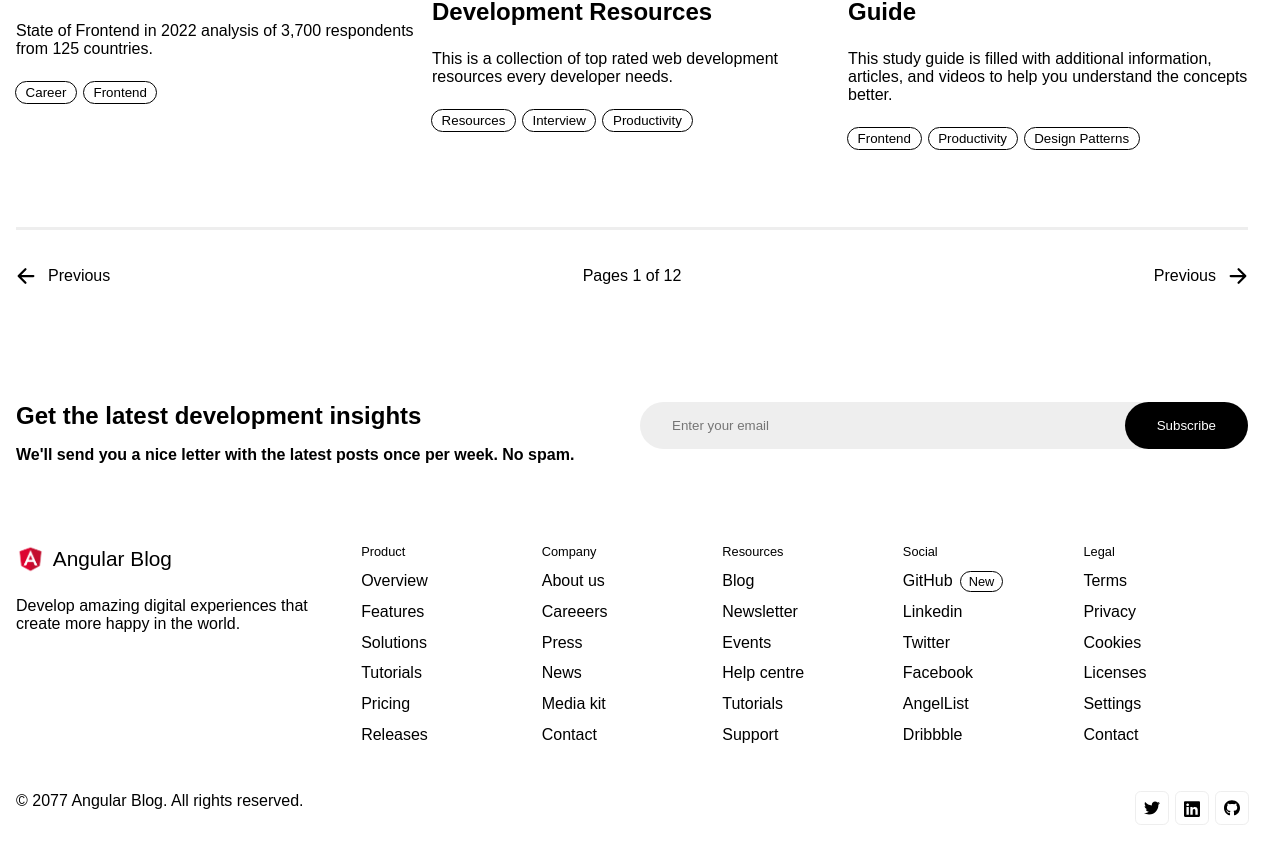
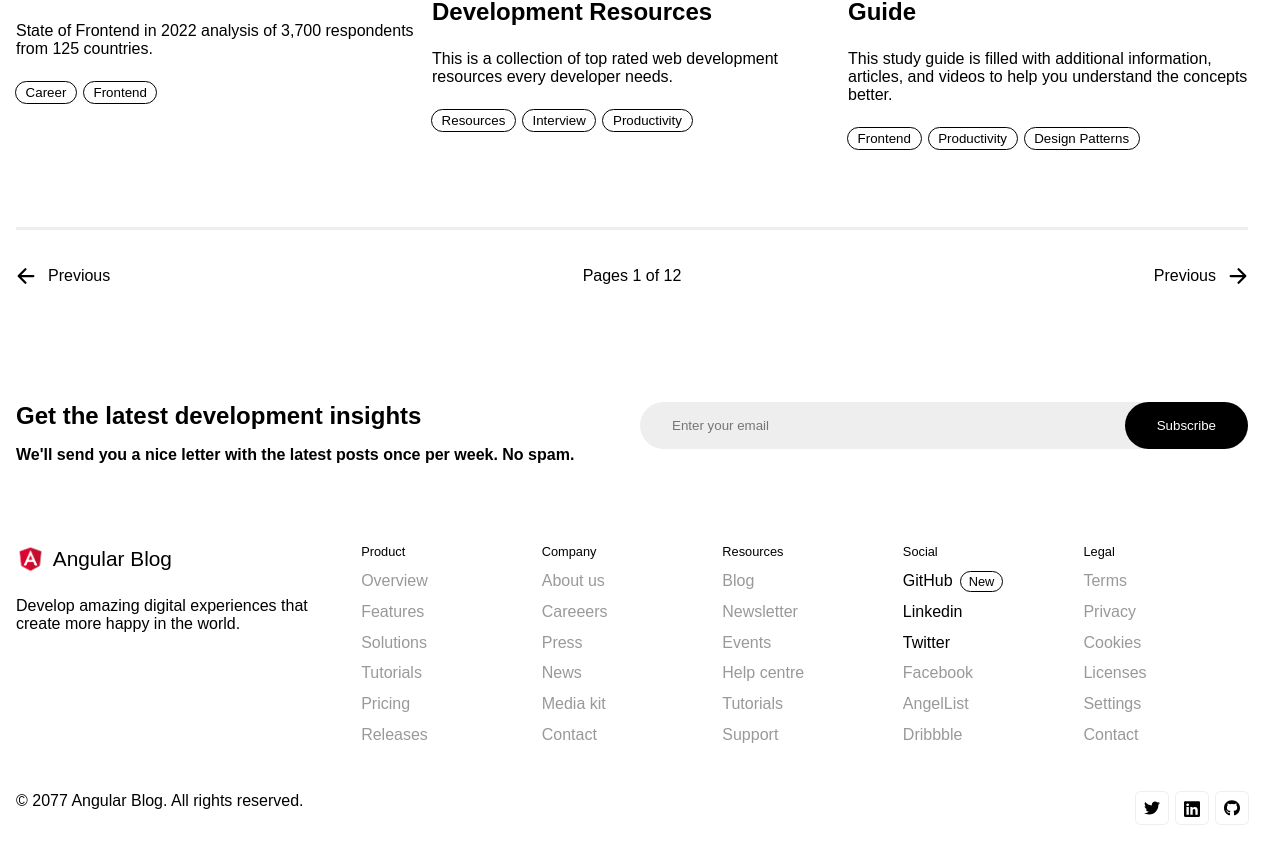
Before and after one commit to ygg-m/angular-blog, an Angular app: page / in a window 1280 px wide. Shown: the part 2149-3013 px from the top of the page. Built offline with nearby package versions, Linux system fonts and the light colour scheme.

Commit message:
style: mute class

```diff
--- a/src/styles.sass
+++ b/src/styles.sass
@@ -17,6 +17,9 @@ a
   text-decoration: none
   color: inherit
 
+.mute
+  color: #999
+
 .cards-container
   margin: auto
   width: 100%
```
